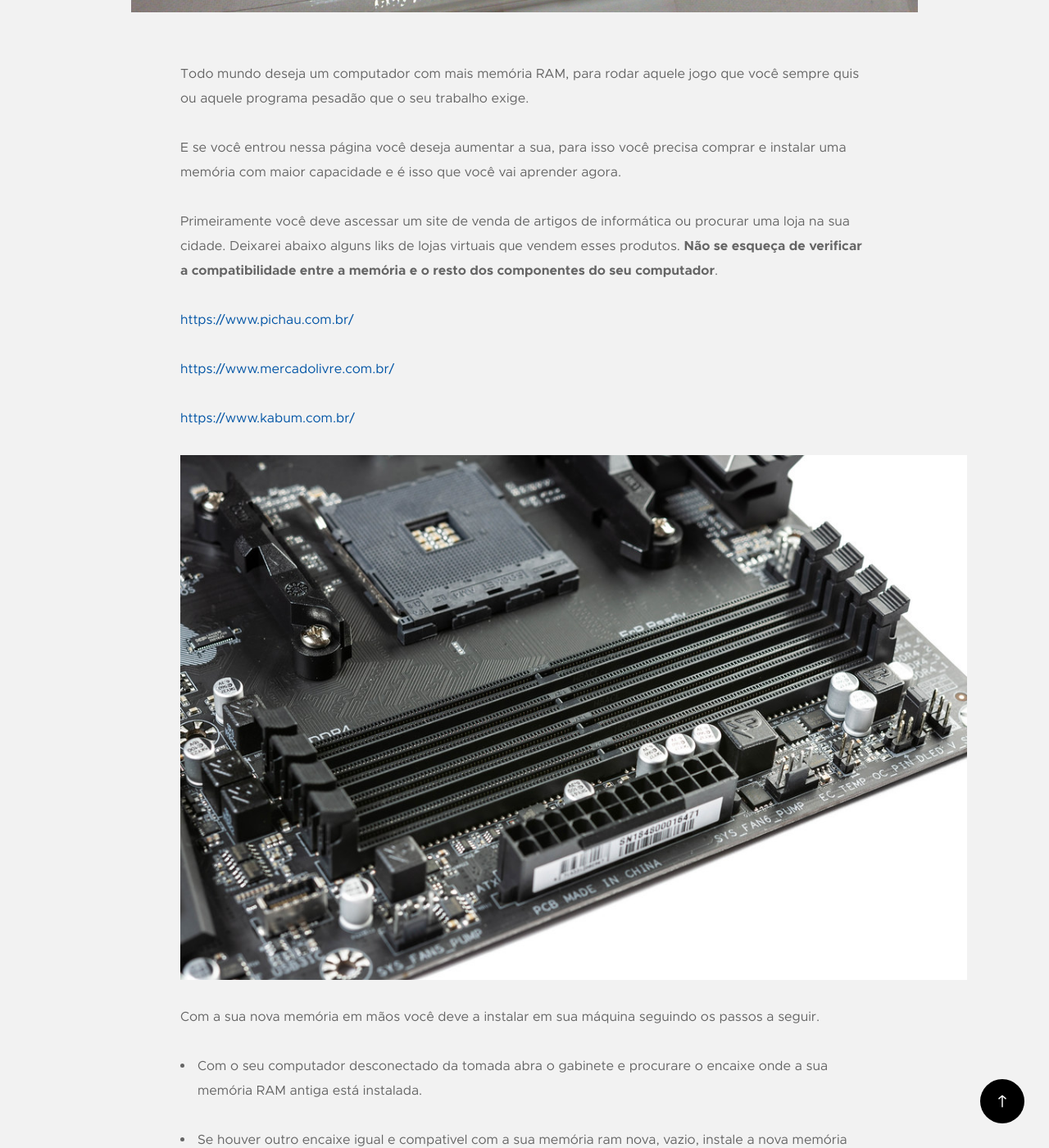
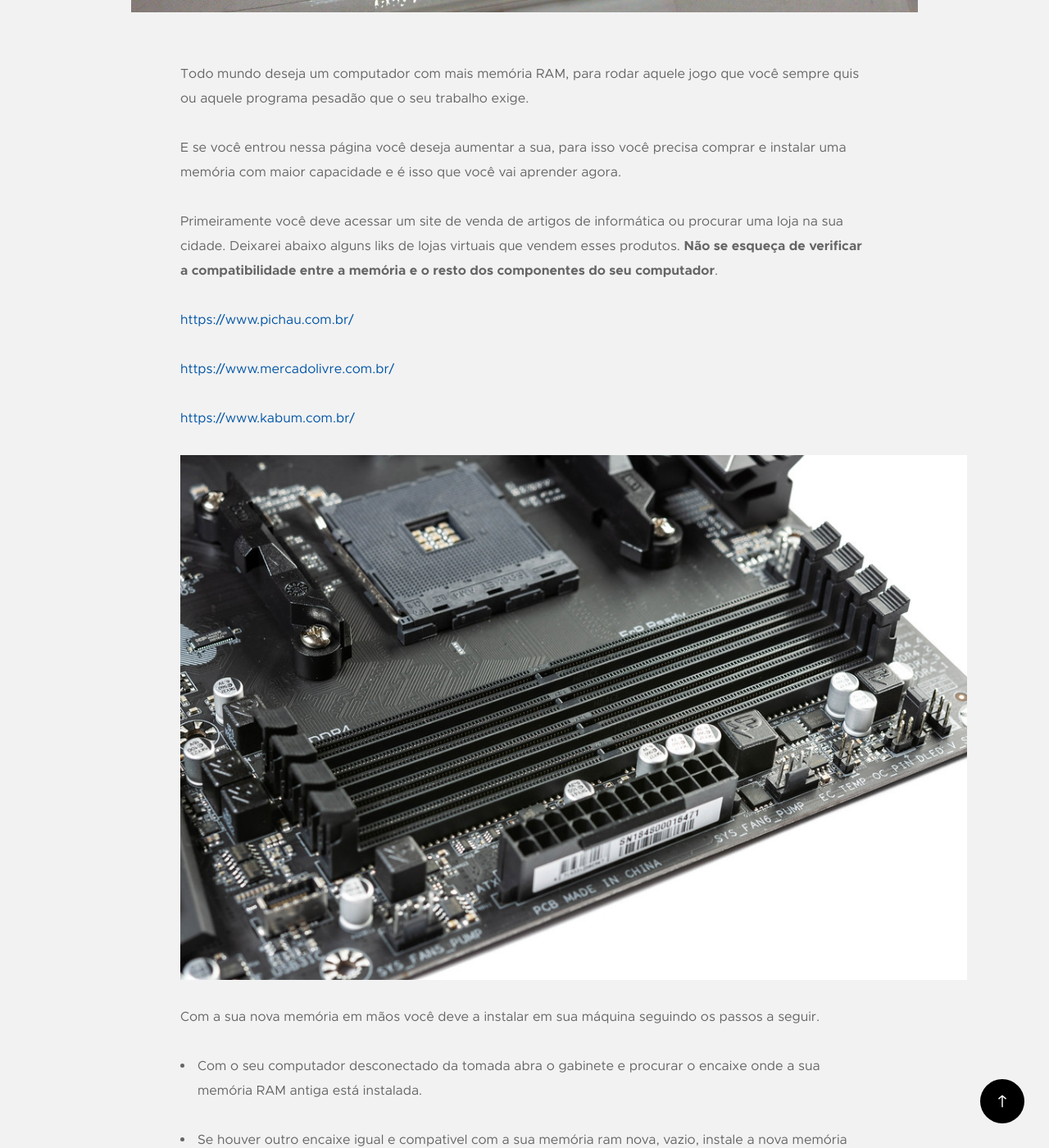
Before and after one commit to ifroariquemes/42, a Jekyll site: the page built from _posts/2019-11-14-aumente-memoria-ram.md, in a window 1280 px wide and 1400 px high, scrolled down 1179 px. Shown: the whole window at 82% size. Built offline with Jekyll 4.4.1, drawn with Linux system fonts in a browser that asks for light colours.

Commit message:
correcao pt

```diff
--- a/_posts/2019-11-14-aumente-memoria-ram.md
+++ b/_posts/2019-11-14-aumente-memoria-ram.md
@@ -12,7 +12,7 @@
 
 E se você entrou nessa página você deseja aumentar a sua, para isso você precisa comprar e instalar uma memória com maior capacidade e é isso que você vai aprender agora.
 
-Primeiramente você deve ascessar um site de venda de artigos de informática ou procurar uma loja na sua cidade. Deixarei abaixo alguns liks de lojas virtuais que vendem esses produtos. **Não se esqueça de verificar a compatibilidade entre a memória e o resto dos componentes do seu computador**.
+Primeiramente você deve acessar um site de venda de artigos de informática ou procurar uma loja na sua cidade. Deixarei abaixo alguns liks de lojas virtuais que vendem esses produtos. **Não se esqueça de verificar a compatibilidade entre a memória e o resto dos componentes do seu computador**.
 
 [https://www.pichau.com.br/](https://www.pichau.com.br/)
 
@@ -24,7 +24,7 @@
 
 Com a sua nova memória em mãos você deve a instalar em sua máquina seguindo os passos a seguir.
 
-- Com o seu computador desconectado da tomada abra o gabinete e procurare o encaixe onde a sua memória RAM antiga está instalada.
+- Com o seu computador desconectado da tomada abra o gabinete e procurar o encaixe onde a sua memória RAM antiga está instalada.
 
 - Se houver outro encaixe igual e compativel com a sua memória ram nova, vazio, instale a nova memória ram no slot desocupado.
 
--- a/index.html
+++ b/index.html
@@ -14,7 +14,7 @@
             <article class="masonry__brick entry format-standard" data-aos="fade-up">
 
                 <div class="entry__thumb">
-                    <a href="{{ post.url }}" class="entry__thumb-link">
+                    <a href="{{ base_path }}{{ post.url }}" class="entry__thumb-link">
                         <img src="{{ base_path }}/images/thumbs/{{ post.image }}" alt="{{ post.title }}">
                     </a>
                 </div>
@@ -23,14 +23,14 @@
                     <div class="entry__header">
 
                         <div class="entry__date">
-                            <a href="{{ post.url }}">
+                            <a href="{{ base_path }}{{ post.url }}">
                                 {% capture post_month %}{{ post.date|date:"%-m" }}{% endcapture %}
                                 {{ post.date | date: "%d de" }}
                                 {% include month.md m=post_month %}
                                 {{ post.date | date: " de %Y" }}
                             </a>
                         </div>
-                        <h1 class="entry__title"><a href="{{ post.url }}">{{ post.title }}</a></h1>
+                        <h1 class="entry__title"><a href="{{ base_path }}{{ post.url }}">{{ post.title }}</a></h1>
 
                     </div>
                     <div class="entry__excerpt">
```
